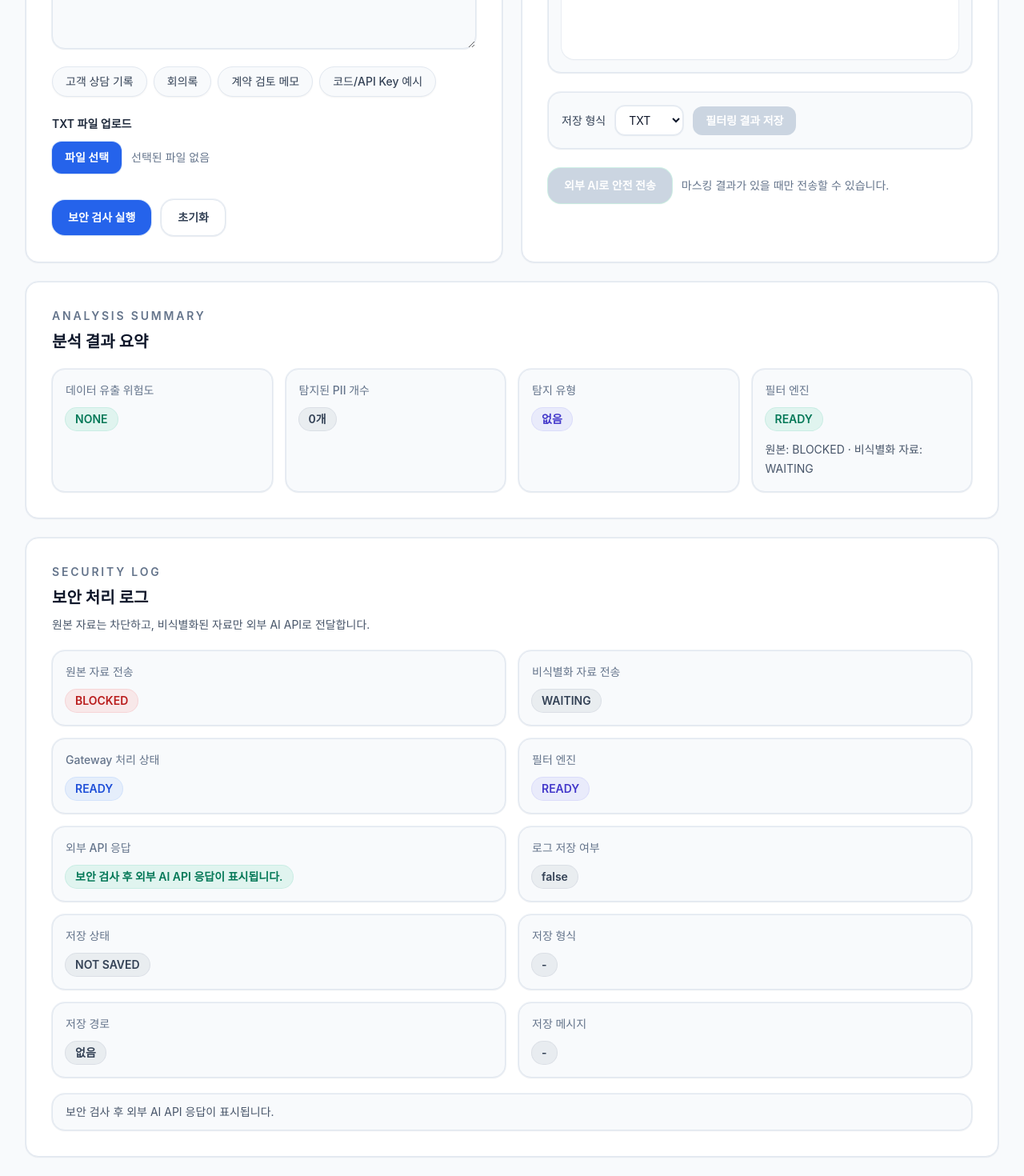
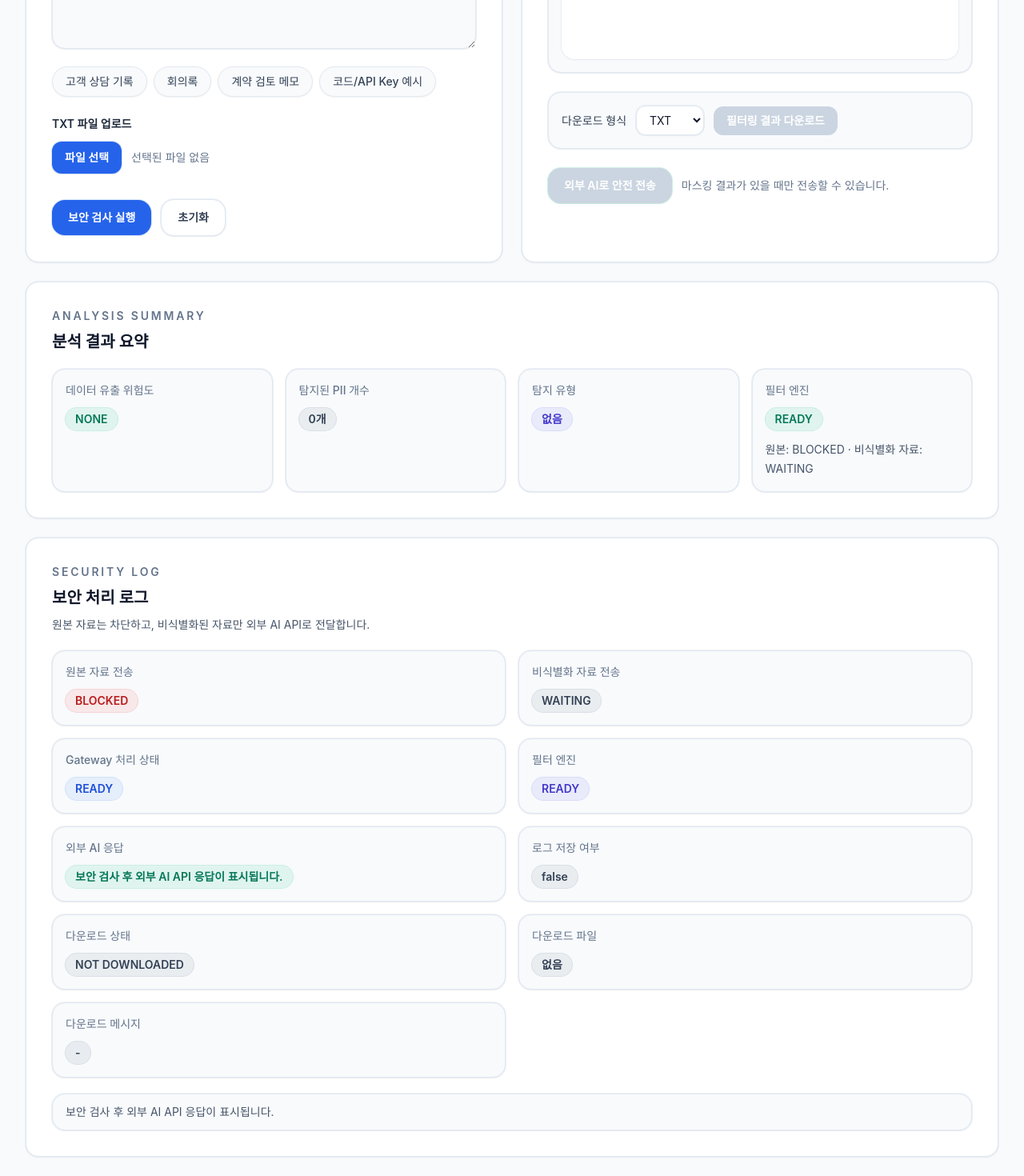
Before and after one commit to PII-Shield-Gateway/AI-Security-Gateway, a React (Vite) app in the folder frontend/: page / in a window 1280 px wide. Shown: the part 980-2450 px from the top of the page at 80% size. Built offline with nearby package versions, Linux system fonts and the light colour scheme.

Commit message:
feat: download filtered result  from frontend

```diff
--- a/frontend/src/App.jsx
+++ b/frontend/src/App.jsx
@@ -1,5 +1,5 @@
 import { useEffect, useState } from "react";
-import { filterText, saveFilteredText } from "./api/gatewayApi";
+import { filterText } from "./api/gatewayApi";
 import Header from "./components/Header";
 import SecurityFlow from "./components/SecurityFlow";
 import OriginalDocumentPanel from "./components/OriginalDocumentPanel";
@@ -8,6 +8,7 @@ import DetectionTable from "./components/DetectionTable";
 import SummaryCards from "./components/SummaryCards";
 import SecurityLog from "./components/SecurityLog";
 import sampleDocuments from "./data/sampleDocuments";
+import { downloadTextFile, makeTimestamp } from "./utils/downloadFile";
 
 const THEME_STORAGE_KEY = "theme";
 const INITIAL_EXTERNAL_API_RESPONSE =
@@ -44,9 +45,9 @@ function App() {
   const [outputFormat, setOutputFormat] = useState("txt");
   const [transferStatus, setTransferStatus] = useState("WAITING");
   const [gatewayStatus, setGatewayStatus] = useState("READY");
-  const [savedFile, setSavedFile] = useState(null);
-  const [isSaving, setIsSaving] = useState(false);
-  const [saveMessage, setSaveMessage] = useState("");
+  const [downloadedFile, setDownloadedFile] = useState(null);
+  const [isDownloading, setIsDownloading] = useState(false);
+  const [downloadMessage, setDownloadMessage] = useState("");
   const [logSaved, setLogSaved] = useState(false);
   const [errorMessage, setErrorMessage] = useState("");
   const [isLoading, setIsLoading] = useState(false);
@@ -74,25 +75,28 @@ function App() {
     setOutputFormat("txt");
     setTransferStatus("WAITING");
     setGatewayStatus("READY");
-    setSavedFile(null);
-    setIsSaving(false);
-    setSaveMessage("");
+    setDownloadedFile(null);
+    setIsDownloading(false);
+    setDownloadMessage("");
     setLogSaved(false);
     setErrorMessage("");
     setIsLoading(false);
   }
 
+  function clearDownloadState() {
+    setDownloadedFile(null);
+    setDownloadMessage("");
+  }
+
   function handleSampleClick(sampleKey) {
     setSourceText(sampleDocuments[sampleKey] ?? "");
-    setSavedFile(null);
-    setSaveMessage("");
+    clearDownloadState();
     setErrorMessage("");
   }
 
   function handleSourceTextChange(value) {
     setSourceText(value);
-    setSavedFile(null);
-    setSaveMessage("");
+    clearDownloadState();
     setErrorMessage("");
   }
 
@@ -122,8 +126,7 @@ function App() {
     const reader = new FileReader();
     reader.onload = () => {
       setSourceText(typeof reader.result === "string" ? reader.result : "");
-      setSavedFile(null);
-      setSaveMessage("");
+      clearDownloadState();
       setErrorMessage("");
     };
     reader.onerror = () => {
@@ -157,8 +160,7 @@ function App() {
       setExternalApiResponse(
         result.external_api_response ?? INITIAL_EXTERNAL_API_RESPONSE
       );
-      setSavedFile(null);
-      setSaveMessage("");
+      clearDownloadState();
       setLogSaved(Boolean(result.log_saved));
       setTransferStatus("READY");
       setGatewayStatus("MASKED");
@@ -172,7 +174,7 @@ function App() {
     }
   }
 
-  async function handleSaveFilteredFile() {
+  async function handleDownloadFilteredFile() {
     if (!sourceText.trim()) {
       setErrorMessage("저장할 원본 자료가 없습니다.");
       return;
@@ -184,19 +186,40 @@ function App() {
     }
 
     setErrorMessage("");
-    setIsSaving(true);
+    setIsDownloading(true);
 
     try {
-      const result = await saveFilteredText(sourceText, outputFormat);
-      setSavedFile(result.saved_file ?? null);
-      setSaveMessage("필터링 결과가 파일로 저장되었습니다.");
-      setLogSaved(Boolean(result.log_saved));
+      if (outputFormat === "json") {
+        const payload = {
+          original_text: sourceText,
+          masked_text: maskedText,
+          detected_pii: detectedPii,
+          risk_level: riskLevel,
+          detections,
+          filter_engine: filterEngine,
+          downloaded_at: new Date().toISOString(),
+        };
+        const filename = `result_${makeTimestamp()}.json`;
+        downloadTextFile(
+          JSON.stringify(payload, null, 2),
+          filename,
+          "application/json;charset=utf-8"
+        );
+        setDownloadedFile({ format: "json", filename });
+      } else {
+        const filename = `masked_${makeTimestamp()}.txt`;
+        downloadTextFile(maskedText, filename, "text/plain;charset=utf-8");
+        setDownloadedFile({ format: "txt", filename });
+      }
+
+      setDownloadMessage("필터링 결과가 다운로드되었습니다.");
+      setLogSaved(true);
     } catch (error) {
       setErrorMessage(
-        "파일 저장 중 오류가 발생했습니다. 백엔드 서버가 실행 중인지 확인하세요."
+        "파일 다운로드 중 오류가 발생했습니다. 브라우저에서 다운로드가 차단되지 않았는지 확인하세요."
       );
     } finally {
-      setIsSaving(false);
+      setIsDownloading(false);
     }
   }
 
@@ -240,10 +263,10 @@ function App() {
             canSend={Boolean(maskedText)}
             outputFormat={outputFormat}
             onOutputFormatChange={setOutputFormat}
-            onSaveFilteredFile={handleSaveFilteredFile}
-            isSaving={isSaving}
-            savedFile={savedFile}
-            saveMessage={saveMessage}
+            onDownloadFilteredFile={handleDownloadFilteredFile}
+            isDownloading={isDownloading}
+            downloadedFile={downloadedFile}
+            downloadMessage={downloadMessage}
           />
         </div>
         <SummaryCards
@@ -259,8 +282,8 @@ function App() {
           gatewayStatus={gatewayStatus}
           externalApiResponse={externalApiResponse}
           filterEngine={filterEngine}
-          savedFile={savedFile}
-          saveMessage={saveMessage}
+          downloadedFile={downloadedFile}
+          downloadMessage={downloadMessage}
           logSaved={logSaved}
         />
       </div>
--- a/frontend/src/components/MaskedDocumentPanel.jsx
+++ b/frontend/src/components/MaskedDocumentPanel.jsx
@@ -5,10 +5,10 @@ function MaskedDocumentPanel({
   canSend = false,
   outputFormat = "txt",
   onOutputFormatChange = () => {},
-  onSaveFilteredFile = () => {},
-  isSaving = false,
-  savedFile = null,
-  saveMessage = "",
+  onDownloadFilteredFile = () => {},
+  isDownloading = false,
+  downloadedFile = null,
+  downloadMessage = "",
 }) {
   const statusLabel =
     transferStatus === "SENT"
@@ -63,7 +63,7 @@ function MaskedDocumentPanel({
       <div className="mt-6 rounded-2xl border border-slate-200 bg-slate-50 p-4 shadow-sm ring-1 ring-slate-200/60 dark:border-slate-700 dark:bg-slate-950 dark:ring-slate-700/60">
         <div className="flex flex-wrap items-center gap-3">
           <label className="text-sm font-medium text-slate-700 dark:text-slate-200">
-            저장 형식
+            다운로드 형식
           </label>
           <select
             value={outputFormat}
@@ -75,21 +75,22 @@ function MaskedDocumentPanel({
           </select>
           <button
             type="button"
-            onClick={onSaveFilteredFile}
-            disabled={!maskedText || isSaving}
+            onClick={onDownloadFilteredFile}
+            disabled={!maskedText || isDownloading}
             className="rounded-xl bg-blue-600 px-4 py-2 text-sm font-semibold text-white transition-colors duration-200 hover:bg-blue-700 disabled:cursor-not-allowed disabled:bg-slate-300 dark:disabled:bg-slate-700"
           >
-            {isSaving ? "저장 중..." : "필터링 결과 저장"}
+            {isDownloading ? "다운로드 중..." : "필터링 결과 다운로드"}
           </button>
         </div>
       </div>
 
-      {savedFile?.saved_file ? (
+      {downloadedFile?.filename ? (
         <div className="mt-5 rounded-xl border border-emerald-200 bg-emerald-50 px-4 py-3 text-sm text-emerald-700 ring-1 ring-emerald-500/10 dark:border-emerald-500/20 dark:bg-emerald-500/10 dark:text-emerald-300">
-          <div className="font-semibold">저장 완료</div>
-          {saveMessage ? <div className="mt-1">{saveMessage}</div> : null}
+          <div className="font-semibold">다운로드 완료</div>
+          {downloadMessage ? <div className="mt-1">{downloadMessage}</div> : null}
           <div className="mt-1 font-medium">
-            {String(savedFile.format || outputFormat).toUpperCase()} · {savedFile.saved_file}
+            {String(downloadedFile.format || outputFormat).toUpperCase()} 파일이 내
+            컴퓨터에 저장되었습니다.
           </div>
         </div>
       ) : null}
--- a/frontend/src/components/SecurityLog.jsx
+++ b/frontend/src/components/SecurityLog.jsx
@@ -3,8 +3,8 @@ function SecurityLog({
   gatewayStatus = "READY",
   externalApiResponse = "보안 검사 후 외부 AI API 응답이 표시됩니다.",
   filterEngine = "READY",
-  savedFile = null,
-  saveMessage = "",
+  downloadedFile = null,
+  downloadMessage = "",
   logSaved = false,
 }) {
   return (
@@ -35,7 +35,7 @@ function SecurityLog({
         />
         <LogItem label="필터 엔진" value={filterEngine} tone="indigo" />
         <LogItem
-          label="외부 API 응답"
+          label="외부 AI 응답"
           value={externalApiResponse}
           tone="emerald"
           valueClassName="whitespace-pre-wrap break-words"
@@ -46,25 +46,20 @@ function SecurityLog({
           tone={logSaved ? "emerald" : "slate"}
         />
         <LogItem
-          label="저장 상태"
-          value={savedFile?.saved_file ? "SAVED" : "NOT SAVED"}
-          tone={savedFile?.saved_file ? "emerald" : "slate"}
+          label="다운로드 상태"
+          value={downloadedFile?.filename ? "DOWNLOADED" : "NOT DOWNLOADED"}
+          tone={downloadedFile?.filename ? "emerald" : "slate"}
         />
         <LogItem
-          label="저장 형식"
-          value={savedFile?.format ? String(savedFile.format).toUpperCase() : "-"}
-          tone={savedFile?.saved_file ? "blue" : "slate"}
-        />
-        <LogItem
-          label="저장 경로"
-          value={savedFile?.saved_file ?? "없음"}
-          tone={savedFile?.saved_file ? "emerald" : "slate"}
+          label="다운로드 파일"
+          value={downloadedFile?.filename ?? "없음"}
+          tone={downloadedFile?.filename ? "blue" : "slate"}
           valueClassName="whitespace-pre-wrap break-words"
         />
         <LogItem
-          label="저장 메시지"
-          value={saveMessage || "-"}
-          tone={savedFile?.saved_file ? "emerald" : "slate"}
+          label="다운로드 메시지"
+          value={downloadMessage || "-"}
+          tone={downloadedFile?.filename ? "emerald" : "slate"}
           valueClassName="whitespace-pre-wrap break-words"
         />
       </div>
--- /dev/null
+++ b/frontend/src/utils/downloadFile.js
@@ -0,0 +1,31 @@
+export function makeTimestamp() {
+  const now = new Date();
+  const pad = (value) => String(value).padStart(2, "0");
+
+  const year = now.getFullYear();
+  const month = pad(now.getMonth() + 1);
+  const day = pad(now.getDate());
+  const hour = pad(now.getHours());
+  const minute = pad(now.getMinutes());
+  const second = pad(now.getSeconds());
+
+  return `${year}${month}${day}_${hour}${minute}${second}`;
+}
+
+export function downloadTextFile(
+  content,
+  filename,
+  mimeType = "text/plain;charset=utf-8"
+) {
+  const blob = new Blob([content], { type: mimeType });
+  const url = URL.createObjectURL(blob);
+
+  const link = document.createElement("a");
+  link.href = url;
+  link.download = filename;
+  document.body.appendChild(link);
+  link.click();
+  document.body.removeChild(link);
+
+  window.setTimeout(() => URL.revokeObjectURL(url), 0);
+}
```
